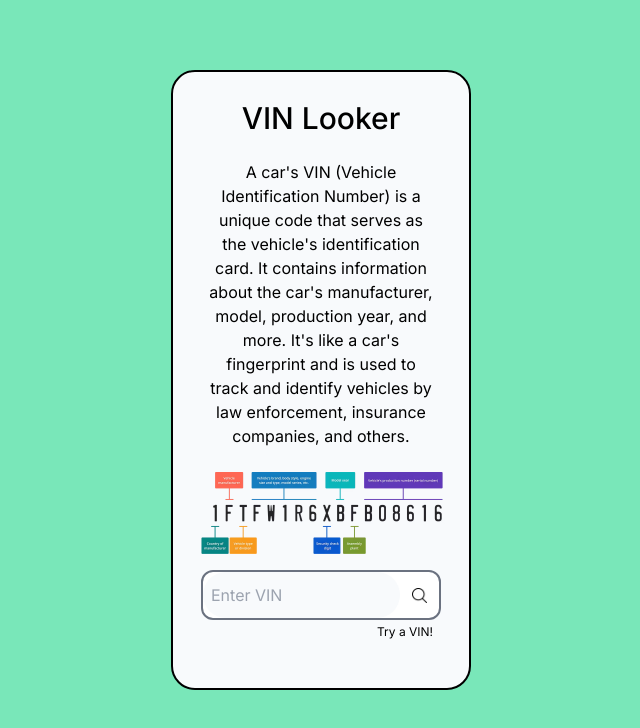
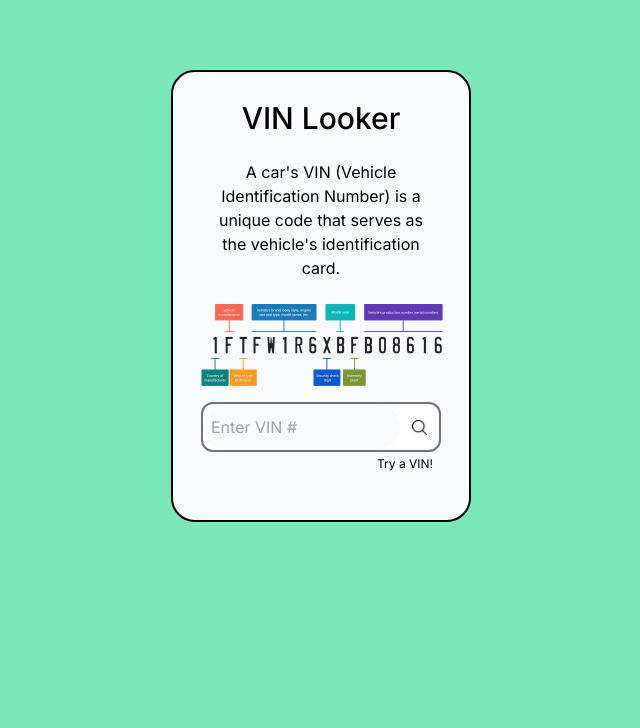
Before and after one commit to superxp360/vin-looker, a Next.js app: page / in a window 1280 px wide. Shown: the top 728 px of the page, without its empty margins (319-959 px from the left). Built offline with nearby package versions, Linux system fonts and the light colour scheme.

Commit message:
added sample vin and vin# to the card

```diff
--- a/app/component/CarInfo.jsx
+++ b/app/component/CarInfo.jsx
@@ -1,10 +1,12 @@
 export default function CarInfo(props) {
-  const { make, modelYear, model } = props;
+  const { make, modelYear, model, vin} = props;
 
   return (
     <>
       <div className="hover:cursor p-2 border-2 border-gray-700 bg-slate-50 rounded-lg shadow-lg text-left">
         <div>
+          <p className="text-md m-1 font-medium text-black">VIN: {vin}
+          </p>
           <p className="text-md m-1 font-medium text-black">
             Year: {modelYear}
           </p>
--- a/app/component/SearchVin.jsx
+++ b/app/component/SearchVin.jsx
@@ -4,45 +4,33 @@ import { useState, useEffect } from "react";
 import CarInfo from "./CarInfo";
 
 export default function SearchVin() {
-  const [vin, setVin] = useState('');
+  const [vin, setVin] = useState("");
   const [carData, setCarData] = useState(null);
 
-  const fetchData = async (url) => {
+  const fetchVinData = async (url) => {
     try {
       const response = await fetch(url);
       const data = await response.json();
+      console.log(data);
       setCarData(data);
     } catch (error) {
-      console.error('Error:', error);
+      console.error("Error:", error);
     }
   };
-
-  useEffect(() => {
-    if (vin) {
-      const url = `https://vpic.nhtsa.dot.gov/api/vehicles/DecodeVinValues/${vin}?format=json`;
-      fetchData(url);
-    }
-  }, [vin]);
 
   const handleButtonClick = () => {
     if (vin) {
       const url = `https://vpic.nhtsa.dot.gov/api/vehicles/DecodeVinValues/${vin}?format=json`;
-      fetchData(url);
+      fetchVinData(url);
     }
   };
 
-  const handleRandomVinClick = async () => {
-    const url = "https://randomvin.com/getvin.php?type=real";
-    try {
-      const response = await fetch(url);
-      const data = await response.text();
-      const json = { VIN: data };
-      setVin(data); // Update the state with the random VIN
-      fetchData(url); // Fetch car information for the random VIN
-    } catch (error) {
-      console.error('Error:', error);
-    }
+  const sampleVin = () => {
+    setVin("1G1JC5444R7252367");
   };
+
+
+
 
   return (
     <div className="flex justify-center w-full h-full">
@@ -53,7 +41,7 @@ export default function SearchVin() {
 
         <div className="rounded-3xl m-2 p-2">
           <h2 className="text-md text-center">
-            A car's VIN (Vehicle Identification Number) is a unique code that serves as the vehicle's identification card. It contains information about the car's manufacturer, model, production year, and more. It's like a car's fingerprint and is used to track and identify vehicles by law enforcement, insurance companies, and others.
+            A car's VIN (Vehicle Identification Number) is a unique code that serves as the vehicle's identification card.
           </h2>
         </div>
 
@@ -66,7 +54,7 @@ export default function SearchVin() {
             <div className="border-2 border-gray-500 bg-white h-[50px] w-full rounded-xl flex">
               <input
                 type="text"
-                placeholder="Enter VIN"
+                placeholder="Enter VIN #"
                 className="border-none focus:outline-none rounded-full w-full p-2 bg-slate-50 text-md"
                 value={vin}
                 onChange={(event) => {
@@ -83,20 +71,21 @@ export default function SearchVin() {
               </button>
             </div>
           </div>
-          <p className="flex flex-row justify-end mr-2 m-1 text-xs" onClick={handleRandomVinClick}>
+          <button className="flex flex-row justify-end mr-2 m-1 text-xs" onClick={sampleVin}>
             Try a VIN!
-          </p>
+          </button>
         </div>
 
         <div className="m-2 w-full">
-          {carData && (
+          {carData && carData.Results[0].Make && carData.Results[0].ModelYear && carData.Results[0].Model && (
             <CarInfo
+              vin={carData.Results[0].VIN}
               make={carData.Results[0].Make}
               modelYear={carData.Results[0].ModelYear}
               model={carData.Results[0].Model}
             />
           )}
-        </div>
+      </div>
       </div>
     </div>
   );
```
